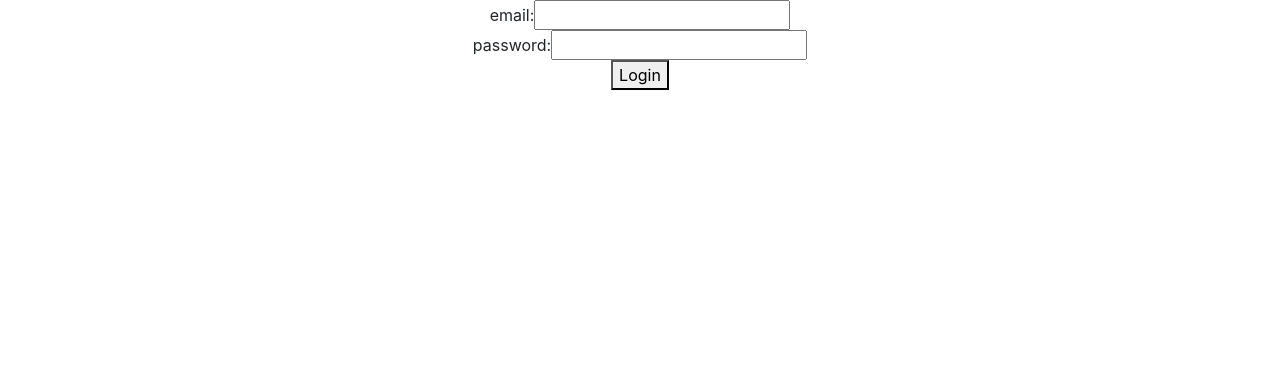
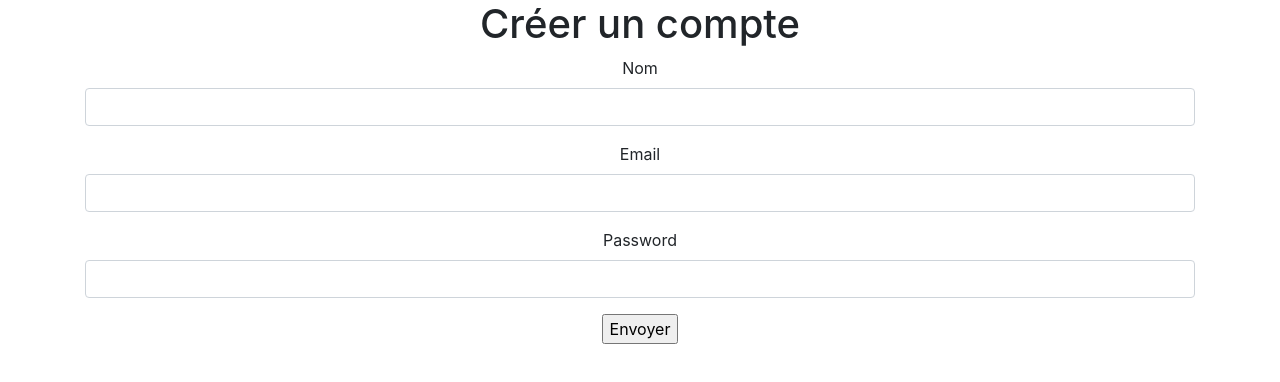
Before and after one commit to ilyasahjari/shallWeDance, a React (Create React App) app in the folder Front-End/: page /register in a window 1280 px wide. Before the commit this address led to /login. Shown: the top 382 px of the page. Built offline with nearby package versions, Linux system fonts and the light colour scheme.

Commit message:
ajout de la création d'un compte version Beta

```diff
--- a/Front-End/src/components/Accueil.js
+++ b/Front-End/src/components/Accueil.js
@@ -6,7 +6,7 @@ const Accueil=(props)=> {
   const handleLogout = async(e)=>{
     e.preventDefault();
     try{
-       logout()
+      logout()
       props.history.push('/login');
     }catch(e){
       console.log(e);
--- a/Front-End/src/components/router/AppRouter.js
+++ b/Front-End/src/components/router/AppRouter.js
@@ -6,6 +6,7 @@ import AllEvents from '../events/AllEvents'
 import MessgeError from '../MessageError'
 import Login from '../users/Login'
 import PrivateRoute from './PrivateRoute'
+import Register from '../users/Register'
 
 const AppRouter = () => {
     return (
@@ -13,6 +14,7 @@ const AppRouter = () => {
             <Router>
                 <Switch>
                     <Route path="/login" component={Login}/>
+                    <Route path="/register" component={Register} />
                     <PrivateRoute path="/" exact component={Accueil} />
                     <PrivateRoute path="/allEvents" component={AllEvents} />
                     <PrivateRoute path="/addEvent" component={AddEvent} />
--- a/Front-End/src/components/users/Login.js
+++ b/Front-End/src/components/users/Login.js
@@ -24,7 +24,7 @@ const Login = (props) => {
         try{
             await login(email,password)
             setLoading(false);
-            props.history.push('/');
+            props.history.push('/allEvents');
         }catch(err){
             setErrorMessage(err);
             setLoading(false)
--- /dev/null
+++ b/Front-End/src/components/users/Register.js
@@ -0,0 +1,62 @@
+import React, {useState} from 'react'
+import { register } from '../services/auth.service'
+
+
+const Register = (props) => {
+    const [name, setName] = useState("");
+    const [email, setEmail] = useState("");
+    const [password, setPassword] = useState("");
+
+    const onNameChange = (e) => {
+        const name = e.target.value;
+        setName(name)
+    }
+
+    const onEmailChange = (e) => {
+        const email = e.target.value;
+        setEmail(email)
+    }
+
+    const onPasswordChange = (e) => {
+        const password = e.target.value;
+        setPassword(password);
+    }
+
+    const handleAdd = async (e) => {
+        e.preventDefault();
+        try{
+        const user = await register({ name, email, password })
+        props.history.push('/login')
+        }catch(e){
+
+        }
+    }
+
+    return (
+        <div>
+            <h1> Créer un compte </h1>
+
+            <form onSubmit={handleAdd} >
+                <div className="form-group">
+                    <label htmlFor="name">Nom</label>
+                    <input className="form-control" type="text" id="name" name="name" autofocus onChange={onNameChange} required />
+                </div>
+
+                <div className="form-group">
+                    <label htmlFor="place"> Email </label>
+                    <input className="form-control" type="email" id="place" name="place" onChange={onEmailChange} required />
+                </div>
+
+                <div className="form-group">
+                    <label htmlFor="city"> Password </label>
+                    <input type="password" id="city" name="city" className="form-control" onChange={onPasswordChange} required />
+                </div>
+
+                <input type="submit" value="Envoyer" />
+            </form>
+        </div>
+    )
+}
+
+
+export default Register;
```
Also changed, not shown: 1 other file (tests, documents, lock files or other folders).
